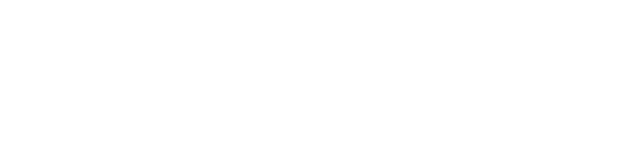
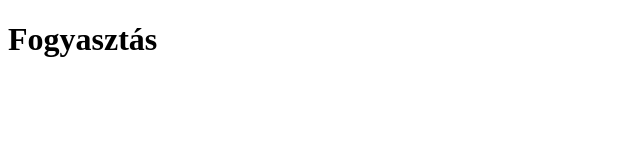
Before and after one commit to Metron16/fogyasztas, a plain HTML site: page index.html in a window 1280 px wide. Shown: the whole page, without its empty margins (0-640 px from the left). Drawn offline with Linux system fonts and the light colour scheme.

Commit message:
4. (h1 tag)

```diff
--- a/index.html
+++ b/index.html
@@ -7,6 +7,6 @@
     <title>Fogyasztás</title>
 </head>
 <body>
-
+    <h1>Fogyasztás</h1>
 </body>
 </html>
```
